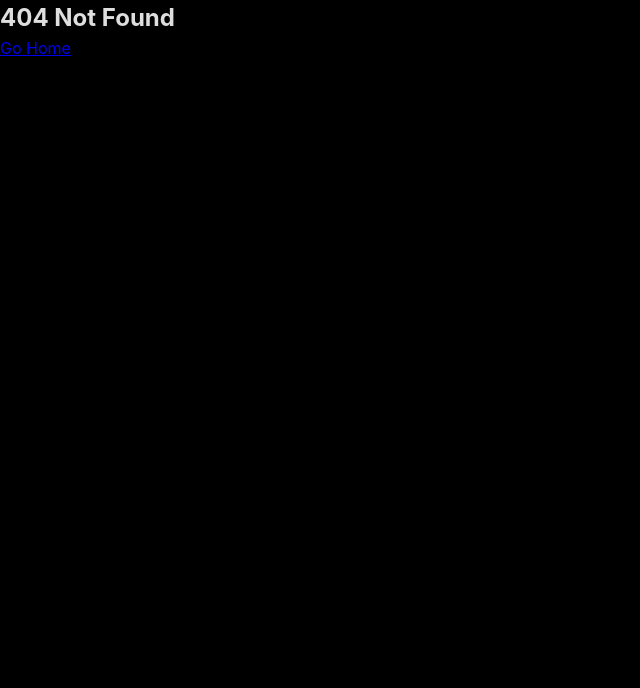
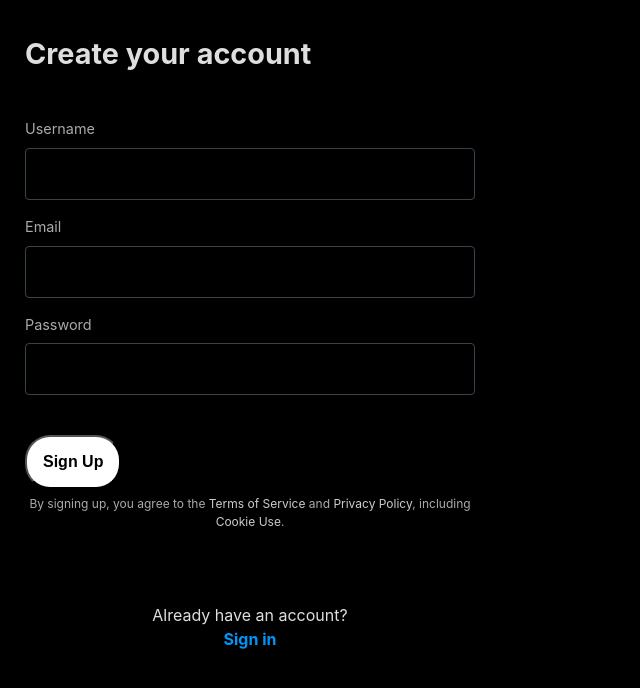
Before and after one commit to techkingishere/website-for-mydrobe, a React (Vite) app: page /signup in a window 1280 px wide. Before the commit this address had no page. Shown: the top 688 px of the page, without its empty margins (0-640 px from the left). Built offline with nearby package versions, Linux system fonts and the light colour scheme.

Commit message:
feat: Add SignUp page and link from LoginPage

```diff
--- a/src/App.css
+++ b/src/App.css
@@ -43,19 +43,20 @@
 }
 
 /* General Button Style */
-.login-container button {
+.login-container button,
+.button-link { /* Add .button-link selector */
     display: block;
     width: 100%;
-    /* max-width: 350px; /* Remove max-width, let container handle it */
-    padding: 0.8em 1em; /* Adjust padding */
+    padding: 0.8em 1em;
     margin-bottom: 1em;
-    border: 1px solid #333; /* Add subtle border for light buttons */
-    border-radius: 30px; /* More rounded */
+    border: 1px solid #333;
+    border-radius: 30px;
     font-size: 1rem;
     font-weight: bold;
     cursor: pointer;
     text-align: center;
-    /* Remove auto margins, handled by container */
+    text-decoration: none; /* Add for links */
+    color: inherit; /* Add for links */
 }
 
 .social-signup {
@@ -154,6 +155,39 @@
 
 /* === End Login/Signup Page Styles === */
 
+/* === Sign Up Page Styles === */
+.signup-container {
+    display: flex;
+    flex-direction: column;
+    justify-content: flex-start; /* Align content to top */
+    align-items: flex-start;
+    min-height: 100vh;
+    text-align: left;
+    padding: 2rem 5%;
+    max-width: 500px;
+    margin: 0 auto;
+}
+
+.signup-container header h1 {
+    font-size: 1.8rem;
+    font-weight: bold;
+    margin-bottom: 1.5em;
+}
+
+.signup-container form {
+    width: 100%;
+}
+
+/* Reuse .form-group, .submit-btn, .terms, .sign-in-link from App.css */
+
+.signup-container footer {
+     margin-top: 2rem; /* Add some space before footer */
+     padding-top: 1rem;
+     width: 100%;
+     text-align: center;
+}
+
+/* === End Sign Up Page Styles === */
 
 /* Modal Styles (Keep for later use) */
 .modal-overlay {
--- a/src/App.tsx
+++ b/src/App.tsx
@@ -1,6 +1,7 @@
 import { Routes, Route, Navigate, Link } from 'react-router-dom';
 import type { JSX } from 'react';
 import LoginPage from './pages/LoginPage';
+import SignUpPage from './pages/SignUpPage';
 import AppLayout from './layouts/AppLayout';
 import HomePage from './pages/HomePage';
 import ExplorePage from './pages/ExplorePage';
@@ -26,6 +27,7 @@ function App() {
   return (
     <Routes>
       <Route path="/" element={<LoginPage />} />
+      <Route path="/signup" element={<SignUpPage />} />
       <Route
         path="/app"
         element={
--- a/src/pages/LoginPage.tsx
+++ b/src/pages/LoginPage.tsx
@@ -11,7 +11,6 @@ const LoginPage: React.FC = () => {
   // Placeholder handlers - Implement actual logic later
   const handleGoogleSignup = () => console.log('Google Sign up clicked');
   const handleAppleSignup = () => console.log('Apple Sign up clicked');
-  const handleCreateAccount = () => console.log('Create Account clicked');
   // No handler needed for the Sign in Link component
 
   return (
@@ -31,9 +30,9 @@ const LoginPage: React.FC = () => {
             <div className="divider">
                 <span>or</span>
             </div>
-            <button className="create-account" onClick={handleCreateAccount}>
+            <Link to="/signup" className="create-account button-link">
                 Create account
-            </button>
+            </Link>
             <p className="terms">
                 By signing up, you agree to the <a href="/terms">Terms of Service</a> and <a href="/privacy">Privacy Policy</a>.
             </p>
--- /dev/null
+++ b/src/pages/SignUpPage.tsx
@@ -0,0 +1,73 @@
+import React, { useState } from 'react';
+import { Link } from 'react-router-dom';
+
+// TODO: Define form field interfaces if needed
+
+const SignUpPage: React.FC = () => {
+  const [email, setEmail] = useState('');
+  const [password, setPassword] = useState('');
+  const [username, setUsername] = useState(''); // Example field
+
+  const handleSubmit = (event: React.FormEvent) => {
+    event.preventDefault();
+    console.log('Sign Up Submitted:', { email, password, username });
+    // TODO: Implement actual sign-up logic (API call, validation, etc.)
+    alert('Sign Up functionality not yet implemented.');
+  };
+
+  return (
+    <div className="signup-container"> {/* Reuse or create styles */}
+      <header>
+        <h1>Create your account</h1>
+      </header>
+      <main>
+        <form onSubmit={handleSubmit}>
+          <div className="form-group">
+            <label htmlFor="username">Username</label>
+            <input
+              type="text"
+              id="username"
+              value={username}
+              onChange={(e) => setUsername(e.target.value)}
+              required
+            />
+          </div>
+          <div className="form-group">
+            <label htmlFor="email">Email</label>
+            <input
+              type="email"
+              id="email"
+              value={email}
+              onChange={(e) => setEmail(e.target.value)}
+              required
+            />
+          </div>
+          <div className="form-group">
+            <label htmlFor="password">Password</label>
+            <input
+              type="password"
+              id="password"
+              value={password}
+              onChange={(e) => setPassword(e.target.value)}
+              required
+            />
+            {/* TODO: Add password requirements hint */}
+          </div>
+          {/* TODO: Add Date of Birth, etc. if needed */}
+          <button type="submit" className="submit-btn">
+            Sign Up
+          </button>
+        </form>
+        <p className="terms">
+           By signing up, you agree to the <a href="/terms">Terms of Service</a> and <a href="/privacy">Privacy Policy</a>, including <a href="/cookies">Cookie Use</a>.
+        </p>
+      </main>
+      <footer>
+        <p>Already have an account?</p>
+        <Link to="/login" className="sign-in-link">Sign in</Link>
+      </footer>
+    </div>
+  );
+};
+
+export default SignUpPage;
```
